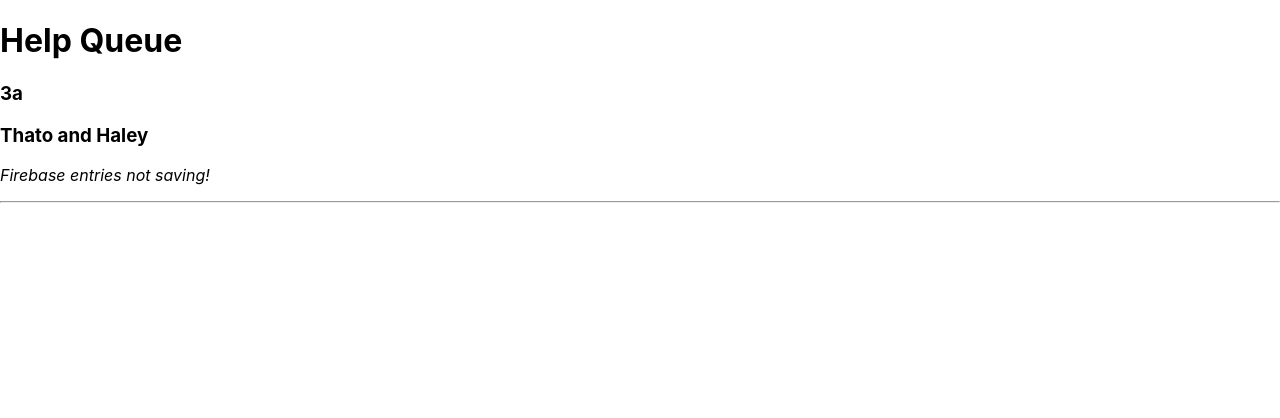
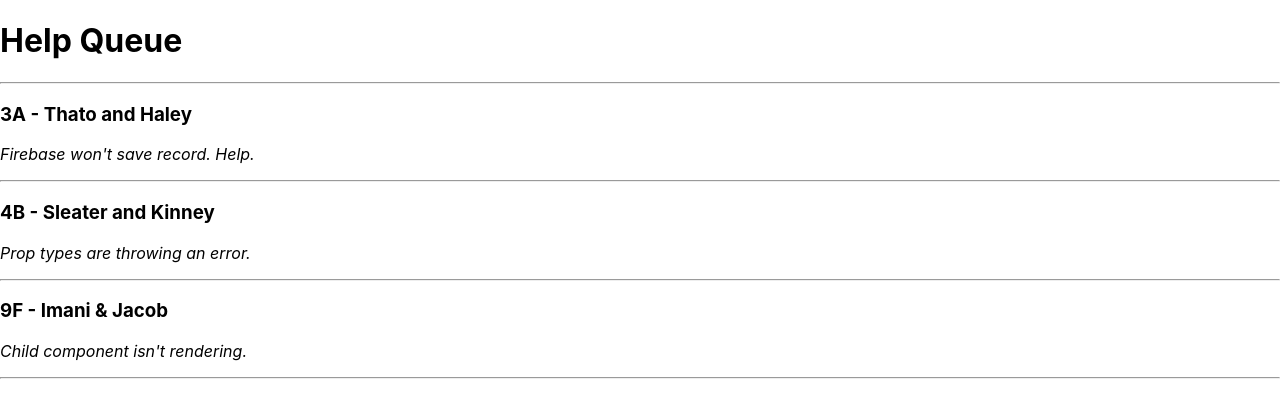
Before and after one commit to rbarcode/help-queue, a React (Create React App) app: page / in a window 1280 px wide. Shown: the top 418 px of the page. Built offline with nearby package versions, Linux system fonts and the light colour scheme.

Commit message:
Refactor Tickets.js and TicketList.js for props and looping.

```diff
--- a/src/components/Ticket.js
+++ b/src/components/Ticket.js
@@ -1,16 +1,20 @@
 import React from "react";
+import PropTypes from "prop-types";
 
-function Ticket(){
-  const name = "Thato";
-  const name2 = "Haley";
+function Ticket(props){
   return (
     <React.Fragment>
-      <h3>3a</h3>
-      <h3>{name} and {name2}</h3>
-      <p><em>Firebase entries not saving!</em></p>
+      <h3>{props.location} - {props.names}</h3>
+      <p><em>{props.issue}</em></p>
       <hr/>
     </React.Fragment>
   );
 }
 
+Ticket.propTypes = {
+  names: PropTypes.string,
+  location: PropTypes.string,
+  issue: PropTypes.string
+};
+
 export default Ticket;
--- a/src/components/TicketList.js
+++ b/src/components/TicketList.js
@@ -1,9 +1,35 @@
 import React from "react";
 import Ticket from "./Ticket";
 
+const mainTicketList = [
+  {
+    names: 'Thato and Haley',
+    location: '3A',
+    issue: 'Firebase won\'t save record. Help.'
+  },
+  {
+    names: 'Sleater and Kinney',
+    location: '4B',
+    issue: 'Prop types are throwing an error.'
+  },
+  {
+    names: 'Imani & Jacob',
+    location: '9F',
+    issue: 'Child component isn\'t rendering.'
+  }
+];
+
 function TicketList(){
   return (
-    <Ticket />
+    <React.Fragment>
+      <hr/>
+      {mainTicketList.map((ticket, index) =>
+        <Ticket names={ticket.names}
+        location={ticket.location}
+        issue={ticket.issue}
+        key={index}/>
+      )}
+    </React.Fragment>
   );
 }
 
```
